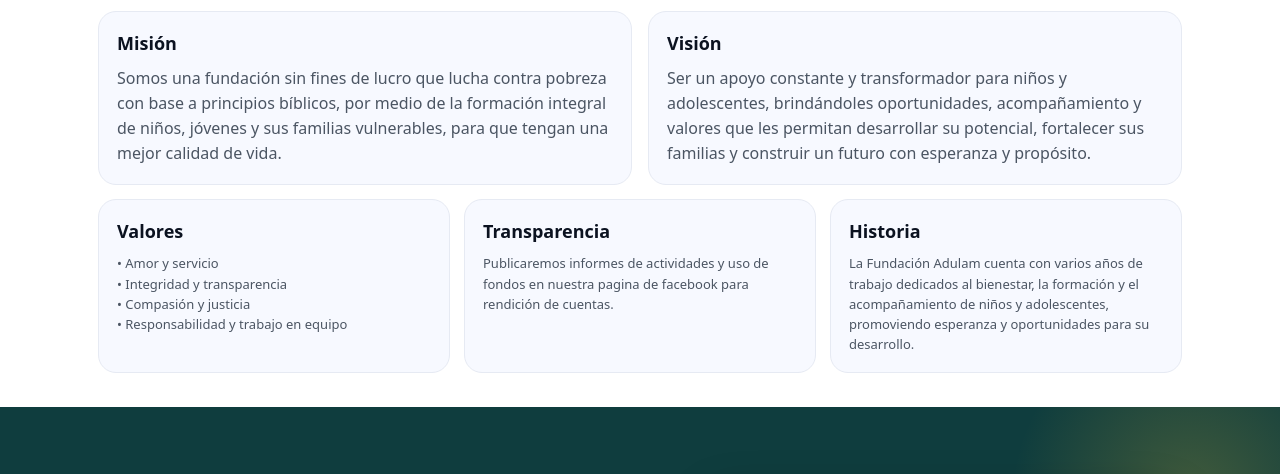
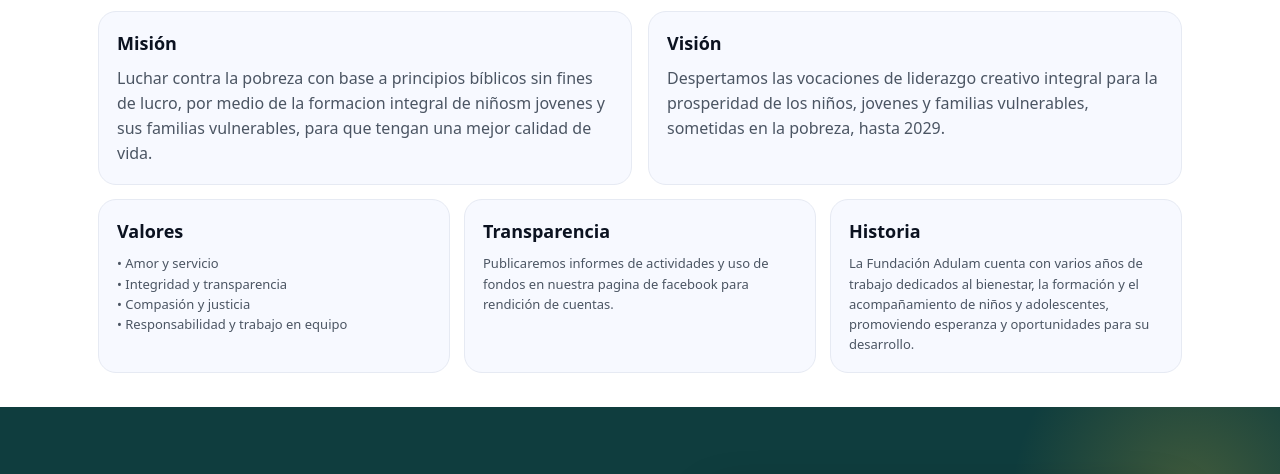
Before and after one commit to Zx0mB0Y/FundacionAdulamBO, a plain HTML site: page quienes-somos.html in a window 1280 px wide. Shown: the part 262-736 px from the top of the page. Drawn offline with Linux system fonts and the light colour scheme.

Commit message:
Revise mission and vision statements in quienes-somos.html

```diff
--- a/quienes-somos.html
+++ b/quienes-somos.html
@@ -57,14 +57,13 @@
       <div class="card">
         <h3>Misión</h3>
         <p>
-          Somos una fundación sin fines de lucro que lucha contra pobreza con base a principios bíblicos, por medio de la formación integral
-          de niños, jóvenes y sus familias vulnerables, para que tengan una mejor calidad de vida.
+          Luchar contra la pobreza con base a principios bíblicos sin fines de lucro, por medio de la formacion integral de niñosm jovenes y sus familias vulnerables, para que tengan una mejor calidad de vida.
         </p>
       </div>
       <div class="card">
         <h3>Visión</h3>
         <p><!-- EDITAR: Escribir visión -->
-          Ser un apoyo constante y transformador para niños y adolescentes, brindándoles oportunidades, acompañamiento y valores que les permitan desarrollar su potencial, fortalecer sus familias y construir un futuro con esperanza y propósito.
+          Despertamos las vocaciones de liderazgo creativo integral para la prosperidad de los niños, jovenes y familias vulnerables, sometidas en la pobreza, hasta 2029.
         </p>
       </div>
     </div>
```
